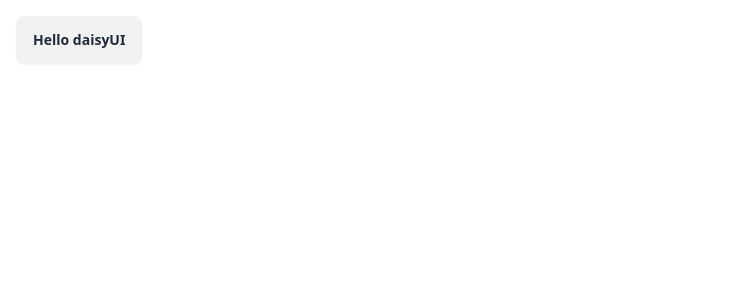
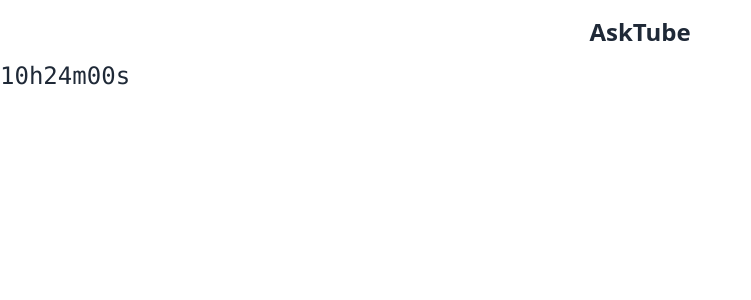
Before and after one commit to jonaskahn/asktube, a Nuxt app in the folder web/: page /Test in a window 1280 px wide. Shown: the top 300 px of the page, without its empty margins (0-751 px from the left). Built offline with nearby package versions, Linux system fonts and the light colour scheme.

Commit message:
update sample code

```diff
--- a/web/app.vue
+++ b/web/app.vue
@@ -1,5 +1,5 @@
 <template>
-  <div class="p-4">
-    <button class="btn">Hello daisyUI</button>
-  </div>
+  <NuxtLayout>
+    <NuxtPage />
+  </NuxtLayout>
 </template>
--- /dev/null
+++ b/web/layouts/default.vue
@@ -0,0 +1,17 @@
+<template>
+  <div class="navbar bg-base-100">
+    <div class="navbar-start">
+    </div>
+    <div class="navbar-center">
+      <nuxt-link class="btn btn-ghost text-2xl" to="/">AskTube</nuxt-link>
+    </div>
+    <div class="navbar-end">
+
+    </div>
+  </div>
+  <div>
+    <slot/>
+  </div>
+</template>
+<script setup lang="ts">
+</script>
--- /dev/null
+++ b/web/pages/Test.vue
@@ -0,0 +1,18 @@
+<script setup lang="ts">
+
+</script>
+
+<template>
+<span class="countdown font-mono text-2xl">
+  <span style="--value:10;"></span>
+  h
+  <span style="--value:24;"></span>
+  m
+  <span style="--value:${counter};"></span>
+  s
+</span>
+</template>
+
+<style scoped>
+
+</style>
--- /dev/null
+++ b/web/pages/index.vue
@@ -0,0 +1,11 @@
+<script setup lang="ts">
+
+</script>
+
+<template>
+  <p>Hello World</p>
+</template>
+
+<style scoped>
+
+</style>
```
Also changed, not shown: web/public/logo.svg (added).
